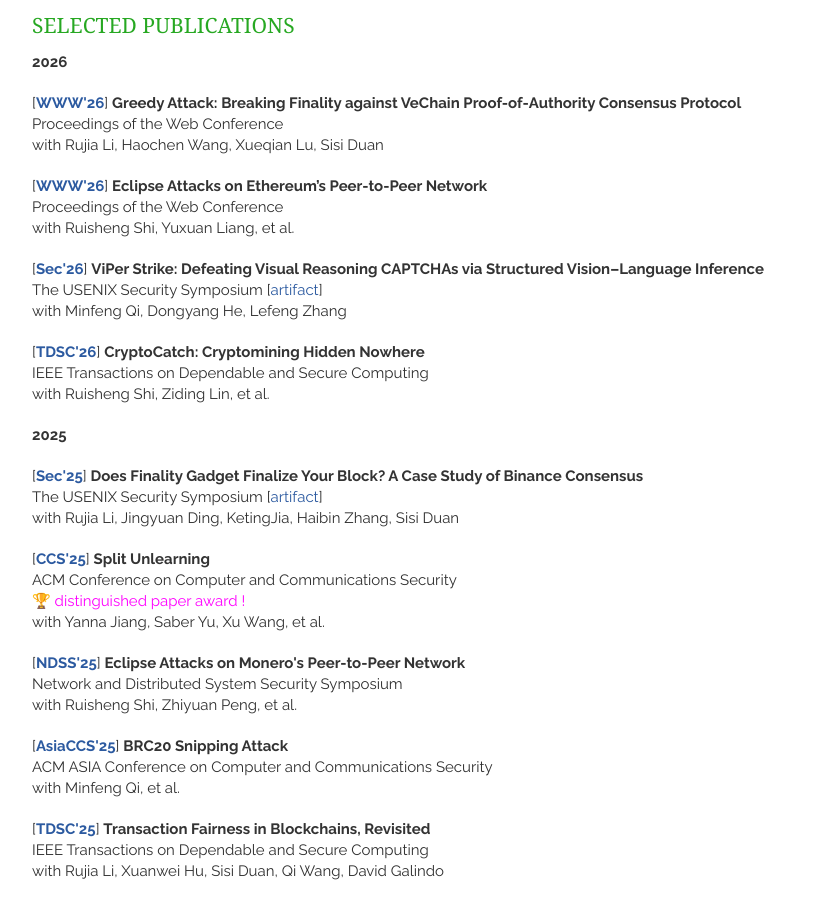
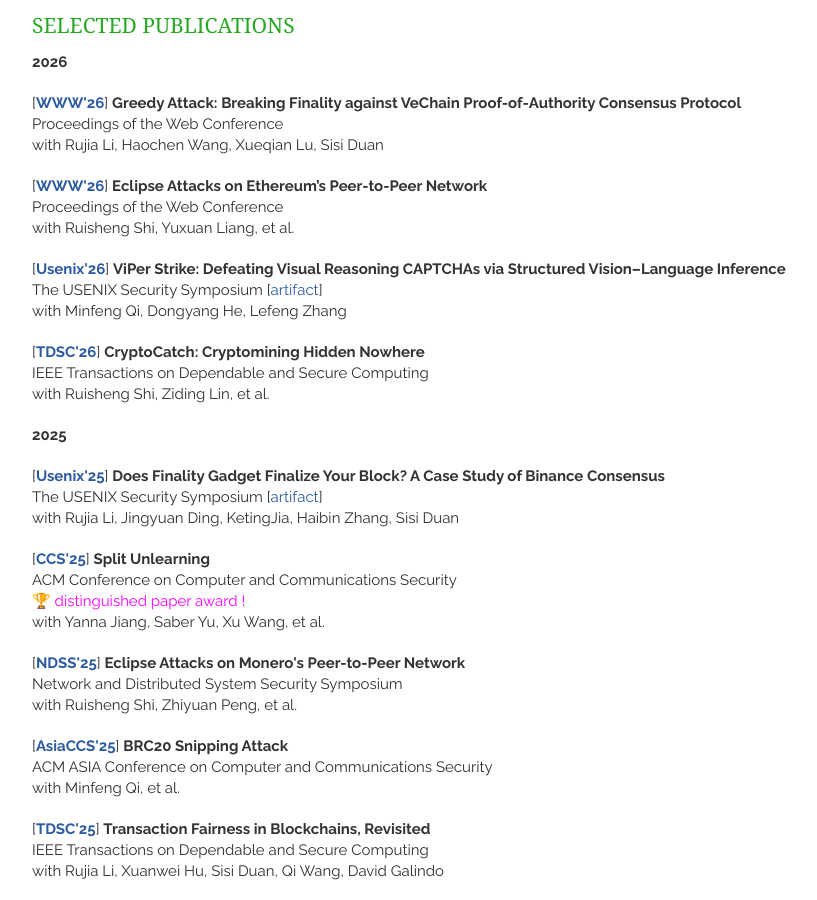
Before and after one commit to qinwang-git/qinwang-git.github.io, a Jekyll site: the page built from publications.html, in a window 1280 px wide and 900 px high, scrolled down 586 px. Shown: the whole window, without its empty margins (148-965 px from the left). Built offline with Jekyll 4.4.1, drawn with Linux system fonts in a browser that asks for light colours; nearby versions of some CDN libraries.

```diff
--- a/_includes/publications.html
+++ b/_includes/publications.html
@@ -88,7 +88,7 @@
 
     <article>
         <header>
-          [<strong><a href = "http://arxiv.org/pdf/2601.06461" target="_blank">Sec'26</a></strong>]
+          [<strong><a href = "http://arxiv.org/pdf/2601.06461" target="_blank">Usenix'26</a></strong>]
                <strong> ViPer Strike: Defeating Visual Reasoning CAPTCHAs via Structured Vision–Language Inference </strong>
             <br> The USENIX Security Symposium [<a href = "https://zenodo.org/records/17971722" target="_blank">artifact</a>]
             <br> with Minfeng Qi, Dongyang He, Lefeng Zhang
@@ -113,7 +113,7 @@
 
       <article>
         <header>
-          [<strong><a href = "https://www.usenix.org/system/files/usenixsecurity25-li-rujia.pdf" target="_blank">Sec'25</a></strong>]
+          [<strong><a href = "https://www.usenix.org/system/files/usenixsecurity25-li-rujia.pdf" target="_blank">Usenix'25</a></strong>]
                <strong> Does Finality Gadget Finalize Your Block? A Case Study of Binance Consensus </strong>
             <br> The USENIX Security Symposium [<a href = "https://github.com/tsinghua-cel/bsc-attack-experiment?tab=readme-ov-file#appendix" target="_blank">artifact</a>]
             <br> with Rujia Li, Jingyuan Ding, KetingJia, Haibin Zhang, Sisi Duan
```
